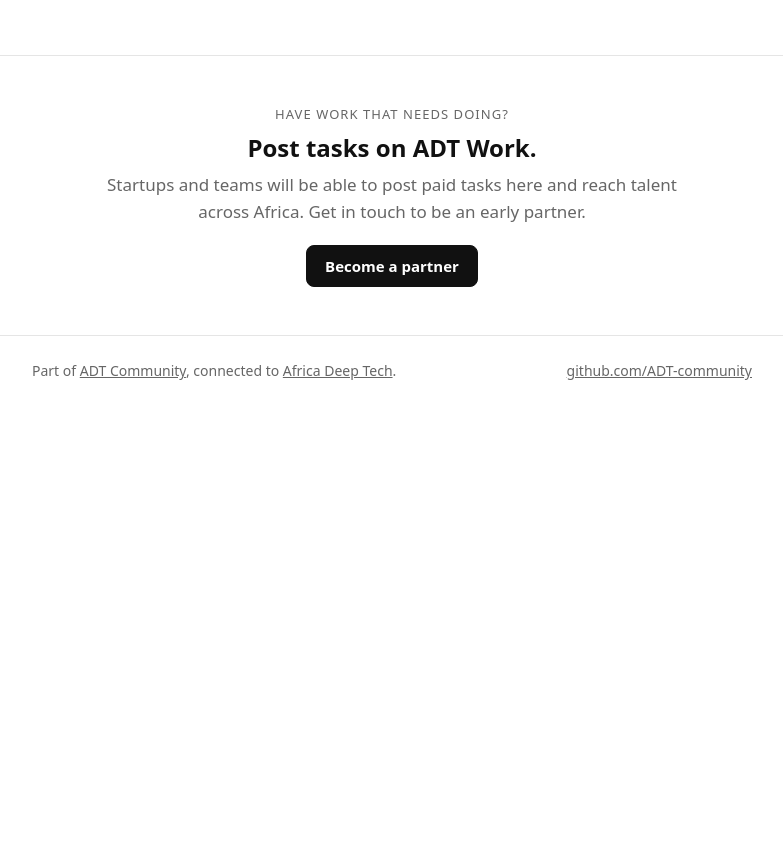
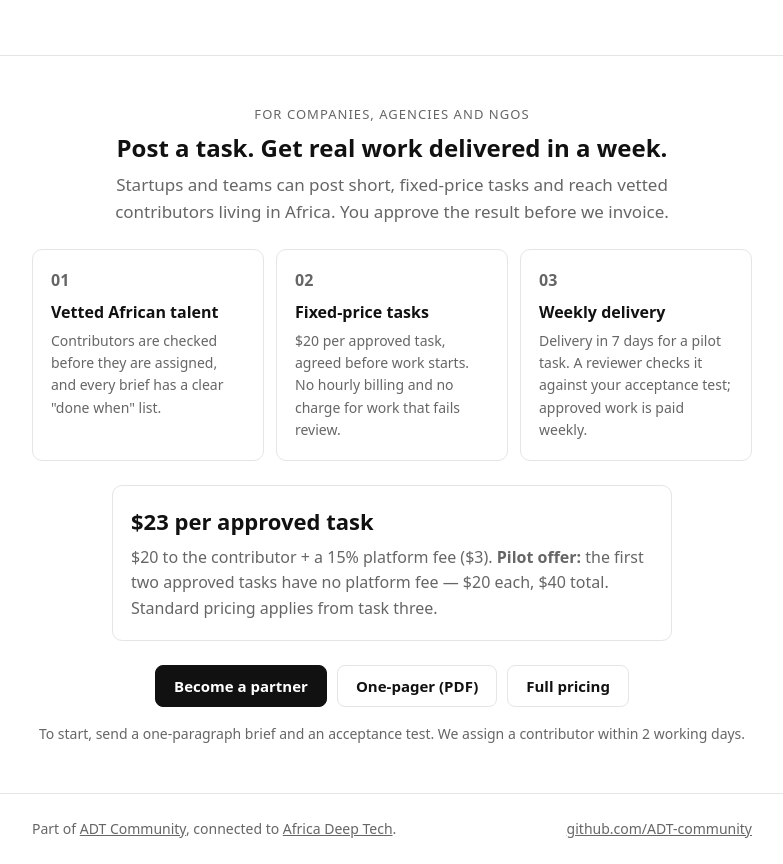
Before and after one commit to ADT-community/adt-community.github.io, a plain HTML site: page work.html in a window 1280 px wide. Shown: the part 1387-2251 px from the top of the page, without its empty margins (248-1031 px from the left). Before the commit the page ends 1794 px from the top, so only its background shows below. Drawn offline with Linux system fonts and the light colour scheme.

Commit message:
docs(sales): add partner sales kit with pricing and 30 prospects (#12)

```diff
--- a/work.html
+++ b/work.html
@@ -33,6 +33,11 @@
   .proj[open] > summary .chev { transform: rotate(180deg); }
   .proj .tasks { padding: 0 12px 12px; }
   .steps { display: grid; gap: 12px; margin-top: 24px; grid-template-columns: repeat(auto-fit, minmax(160px, 1fr)); }
+  .partner .grid { margin-top: 24px; text-align: left; }
+  .partner .card p { font-size: 14px; }
+  .partner-price { border: 1px solid var(--line); border-radius: 10px; padding: 18px; margin: 24px auto 0; max-width: 560px; text-align: left; }
+  .partner-price .amount { display: block; font-size: 22px; font-weight: 700; color: var(--text); margin-bottom: 6px; }
+  .partner .btns { margin-top: 24px; justify-content: center; }
 </style>
 </head>
 <body>
@@ -41,6 +46,7 @@
   <a class="logo" href="index.html">ADT Community</a>
   <ul>
     <li><a href="work.html">Work</a></li>
+    <li><a href="work.html#partners">For companies</a></li>
     <li><a href="index.html#projects">Projects</a></li>
     <li><a href="propose.html">Propose</a></li>
   </ul>
@@ -66,11 +72,25 @@
   <div id="list"></div>
 </div></section>
 
-<section class="cta"><div class="wrap">
-  <p class="kicker">Have work that needs doing?</p>
-  <h2>Post tasks on ADT Work.</h2>
-  <p class="lead">Startups and teams will be able to post paid tasks here and reach talent across Africa. Get in touch to be an early partner.</p>
-  <div class="btns"><a class="btn primary" href="partner.html">Become a partner</a></div>
+<section class="cta partner" id="partners"><div class="wrap">
+  <p class="kicker">For companies, agencies and NGOs</p>
+  <h2>Post a task. Get real work delivered in a week.</h2>
+  <p class="lead">Startups and teams can post short, fixed-price tasks and reach vetted contributors living in Africa. You approve the result before we invoice.</p>
+  <div class="grid">
+    <div class="card"><div class="num">01</div><h3>Vetted African talent</h3><p>Contributors are checked before they are assigned, and every brief has a clear "done when" list.</p></div>
+    <div class="card"><div class="num">02</div><h3>Fixed-price tasks</h3><p>$20 per approved task, agreed before work starts. No hourly billing and no charge for work that fails review.</p></div>
+    <div class="card"><div class="num">03</div><h3>Weekly delivery</h3><p>Delivery in 7 days for a pilot task. A reviewer checks it against your acceptance test; approved work is paid weekly.</p></div>
+  </div>
+  <div class="partner-price">
+    <span class="amount">$23 per approved task</span>
+    <p>$20 to the contributor + a 15% platform fee ($3). <b>Pilot offer:</b> the first two approved tasks have no platform fee — $20 each, $40 total. Standard pricing applies from task three.</p>
+  </div>
+  <div class="btns">
+    <a class="btn primary" href="partner.html">Become a partner</a>
+    <a class="btn ghost" href="docs/sales/one-pager.pdf">One-pager (PDF)</a>
+    <a class="btn ghost" href="docs/sales/pricing.md">Full pricing</a>
+  </div>
+  <p class="note">To start, send a one-paragraph brief and an acceptance test. We assign a contributor within 2 working days.</p>
 </div></section>
 
 <footer><div class="wrap">
```
Also changed, not shown: partner.html (+8 -0 lines), 8 other files.
